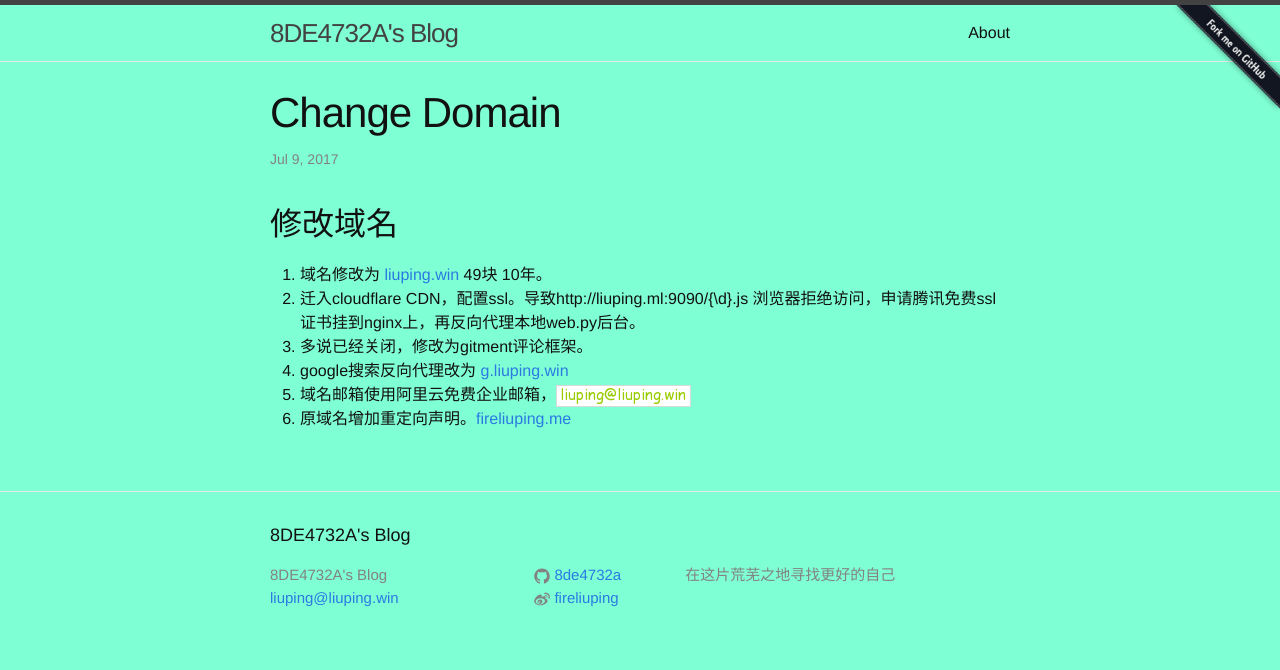
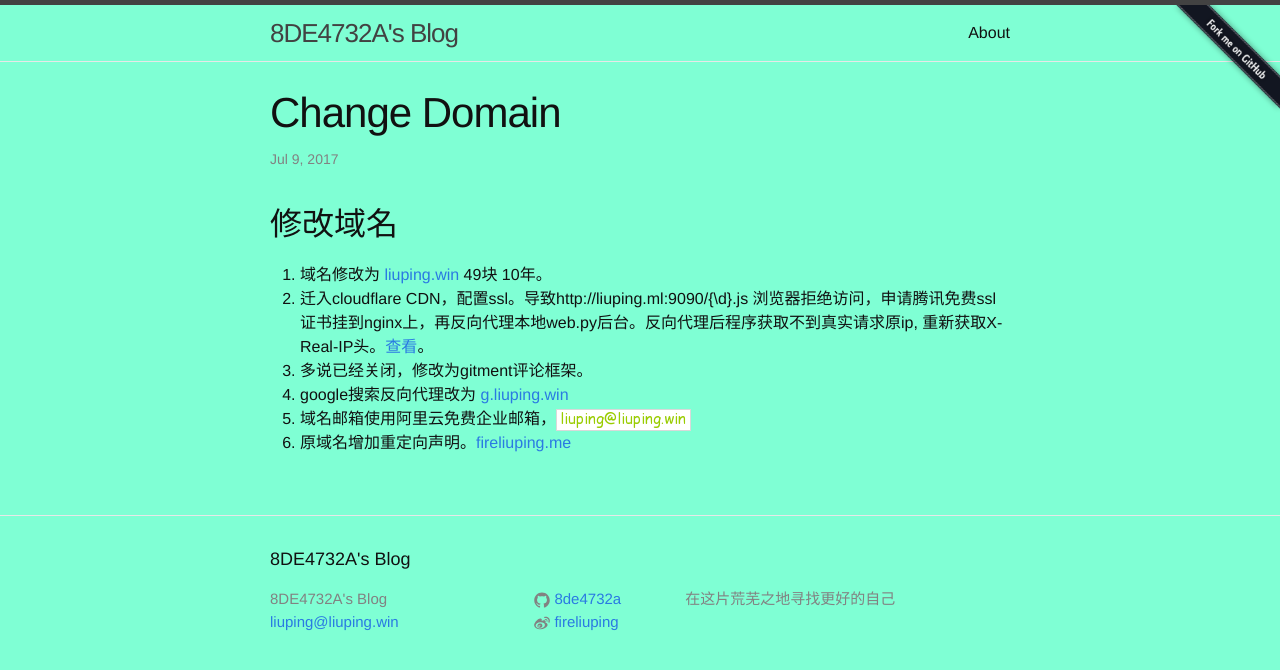
Before and after one commit to 8DE4732A/8DE4732A.github.io, a Jekyll site: the page built from _posts/2017-07-09-change-domain.md, in a window 1280 px wide. Shown: the top 670 px of the page. Built offline with Jekyll 4.4.1, drawn with Linux system fonts in a browser that asks for light colours; nearby versions of some CDN libraries; comment, search, counter and statistics services are not loaded.

Commit message:
fix add domain

```diff
--- a/_posts/2017-07-09-change-domain.md
+++ b/_posts/2017-07-09-change-domain.md
@@ -7,7 +7,7 @@ categories: tools
 
 ## 修改域名
 1. 域名修改为 [liuping.win](http://liuping.win) 49块 10年。
-2. 迁入cloudflare CDN，配置ssl。导致http://liuping.ml:9090/{\d}.js 浏览器拒绝访问，申请腾讯免费ssl证书挂到nginx上，再反向代理本地web.py后台。
+2. 迁入cloudflare CDN，配置ssl。导致http://liuping.ml:9090/{\d}.js 浏览器拒绝访问，申请腾讯免费ssl证书挂到nginx上，再反向代理本地web.py后台。反向代理后程序获取不到真实请求原ip, 重新获取X-Real-IP头。[查看](https://liuping.ml:9090/query)。
 3. 多说已经关闭，修改为gitment评论框架。
 4. google搜索反向代理改为 [g.liuping.win](http://g.liuping.win)
 5. 域名邮箱使用阿里云免费企业邮箱，![liuping@liuping.win](/assets/email_image.png)
```
